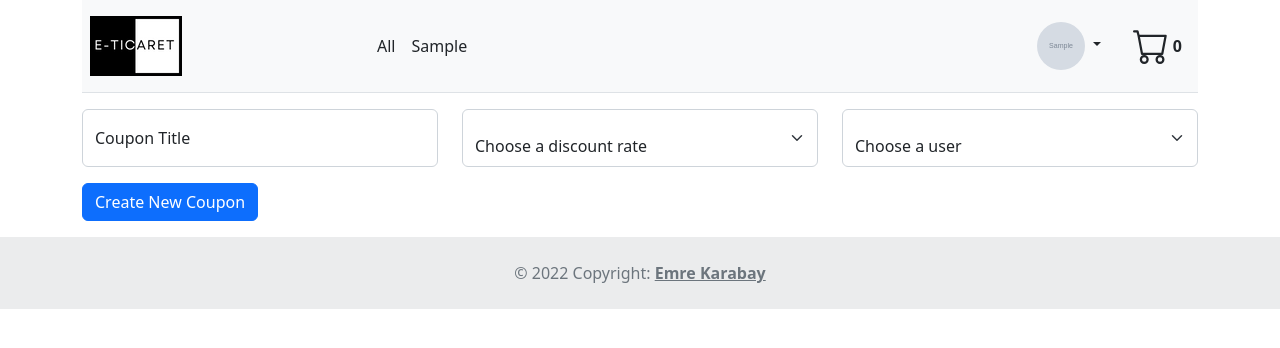
After one commit to emrekarabay/e-ticaretProjesi, a PHP site: page /admin/adminNewCreateCoupon.php in a window 1280 px wide. The commit adds this page. Shown: the top 348 px of the page. Run offline with PHP 8.4, Linux system fonts and the light colour scheme; the visitor is signed in with stand-in values (Sample User, id 1); tables that the repository leaves empty or names only in its code hold one stand-in row (values such as "Sample post"); grey boxes marked "Sample" are stand-in pictures.

Commit message:
coupon eklendi

```diff
--- a/HTML/navbar.php
+++ b/HTML/navbar.php
@@ -12,7 +12,12 @@
                                 <img class="bi me-2" src="../images/logo2.png" alt="logo">
                             </a>
                             <ul class="nav col-12 col-lg-auto me-lg-auto mb-2 justify-content-center mb-md-0">
-                                <li><a href="../user/userProducts.php" class="nav-link px-2 link-dark">Home</a></li>
+                                <li><a href="../user/userProducts.php" class="nav-link px-2 link-dark">All</a></li>
+                                <?php $sorguCategory = $conn->query(" select * from category ");
+                                $categoryListele = $sorguCategory->fetchall();
+                                foreach ($categoryListele as $category) {  ?>
+                                <li><a href="../user/userProducts.php" class="nav-link px-2 link-dark"><?php echo $category["category"] ?></a></li>
+                                <?php } ?>
                             </ul>
                             <div class="dropdown text-end me-2">
                                 <a href="#" class="d-block link-dark text-decoration-none dropdown-toggle" data-bs-toggle="dropdown" aria-expanded="false">
--- a/admin/adminCoupons.php
+++ b/admin/adminCoupons.php
@@ -38,6 +38,11 @@
         <!-- Admin Tablo Verileri Veritabanından Alma Bitiş -->
     </table>
 </div>
+<div>
+    <form method="post" action="./adminControls.php" class="text-center">
+        <input class="btn btn-info text-light" type="submit" name="adminCreateCoupons" value="New Create Coupons">
+    </form>
+</div>
 <div><?php require "../HTML/footer.php" ?></div>
 <script src="https://cdn.jsdelivr.net/npm/bootstrap@5.2.1/dist/js/bootstrap.bundle.min.js" integrity="sha384-u1OknCvxWvY5kfmNBILK2hRnQC3Pr17a+RTT6rIHI7NnikvbZlHgTPOOmMi466C8" crossorigin="anonymous"></script>
 <script src="https://cdn.jsdelivr.net/npm/@popperjs/core@2.11.6/dist/umd/popper.min.js" integrity="sha384-oBqDVmMz9ATKxIep9tiCxS/Z9fNfEXiDAYTujMAeBAsjFuCZSmKbSSUnQlmh/jp3" crossorigin="anonymous"></script>
--- /dev/null
+++ b/admin/adminNewCreateCoupon.php
@@ -0,0 +1,62 @@
+<?php require "sessionControl.php" ?>
+<!doctype html>
+<html lang="en">
+<head>
+    <meta charset="utf-8">
+    <meta name="viewport" content="width=device-width, initial-scale=1">
+    <title>Bootstrap demo</title>
+    <link href="https://cdn.jsdelivr.net/npm/bootstrap@5.2.1/dist/css/bootstrap.min.css" rel="stylesheet" integrity="sha384-iYQeCzEYFbKjA/T2uDLTpkwGzCiq6soy8tYaI1GyVh/UjpbCx/TYkiZhlZB6+fzT" crossorigin="anonymous">
+</head>
+<body>
+<div><?php require "../HTML/navbar.php" ?></div>
+<?php  ?>
+<div class="container mt-3">
+    <form method="post" action="adminControls.php">
+        <div class="row">
+        <div class="col-4" >
+            <div class="form-floating mb-3">
+                <input type="text" class="form-control" id="title" name="title" placeholder="TV">
+                <label for="title">Coupon Title</label>
+            </div>
+        </div>
+        <div class="col-4">
+            <div class="form-floating mb-3">
+                <label for="discountRate" class="form-label"></label>
+                <select class="form-select" id="discountRate" name="discountRate" >
+                    <option>Choose a discount rate</option>
+                    <option value="5">5</option>
+                    <option value="10">10</option>
+                    <option value="15">15</option>
+                    <option value="20">20</option>
+                </select>
+            </div>
+        </div>
+
+        <div class="col-4">
+            <div class="form-floating mb-3">
+                <label for="user" class="form-label"></label>
+                <select class="form-select" id="user" name="user" >
+                    <option>Choose a user</option>
+                    <option value="all">All</option>
+                    <?php
+                    $sorguUsers = $conn->query(" select * from users ");
+                    $usersListele = $sorguUsers -> fetchall();
+                    foreach ($usersListele as $user) { ?>
+                    <option value="<?php echo $user['id'] ?>"><?php echo $user['id'] ?></option>
+                    <?php } ?>
+                </select>
+            </div>
+        </div>
+        </div>
+
+        <input class="btn btn-primary" type="submit" name="createNewCoupon" value="Create New Coupon">
+
+    </form>
+</div>
+
+<div><?php require "../HTML/footer.php" ?></div>
+<script src="https://cdn.jsdelivr.net/npm/bootstrap@5.2.1/dist/js/bootstrap.bundle.min.js" integrity="sha384-u1OknCvxWvY5kfmNBILK2hRnQC3Pr17a+RTT6rIHI7NnikvbZlHgTPOOmMi466C8" crossorigin="anonymous"></script>
+<script src="https://cdn.jsdelivr.net/npm/@popperjs/core@2.11.6/dist/umd/popper.min.js" integrity="sha384-oBqDVmMz9ATKxIep9tiCxS/Z9fNfEXiDAYTujMAeBAsjFuCZSmKbSSUnQlmh/jp3" crossorigin="anonymous"></script>
+<script src="https://cdn.jsdelivr.net/npm/bootstrap@5.2.1/dist/js/bootstrap.min.js" integrity="sha384-7VPbUDkoPSGFnVtYi0QogXtr74QeVeeIs99Qfg5YCF+TidwNdjvaKZX19NZ/e6oz" crossorigin="anonymous"></script>
+</body>
+</html>
```
Also changed, not shown: admin/adminControls.php (+27 -0 lines), admin/adminDashboard.php (+47 -2 lines), admin/adminOrders.php (+11 -3 lines), user/userControls.php (+7 -2 lines), user/userCoupons.php (+0 -8 lines).
